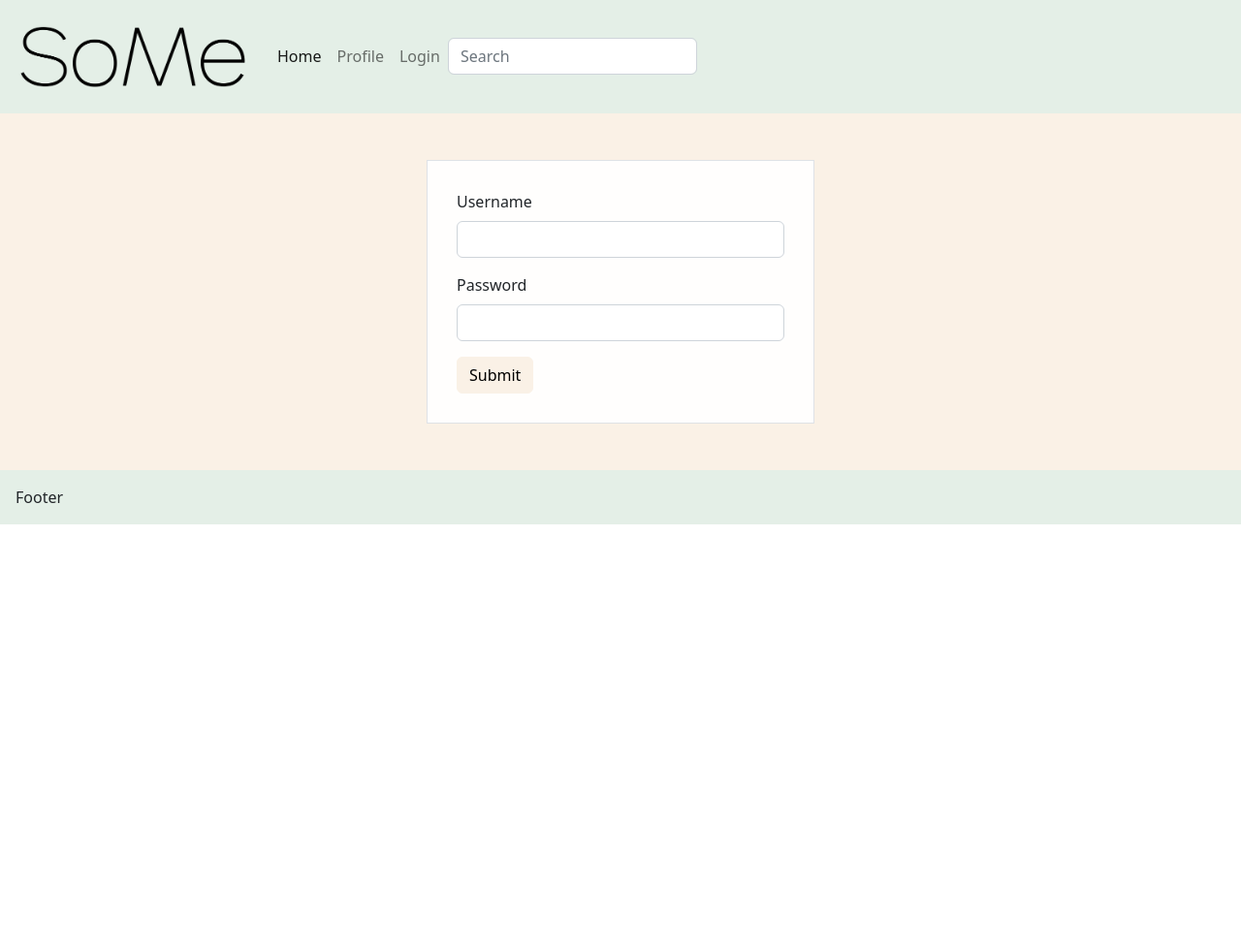
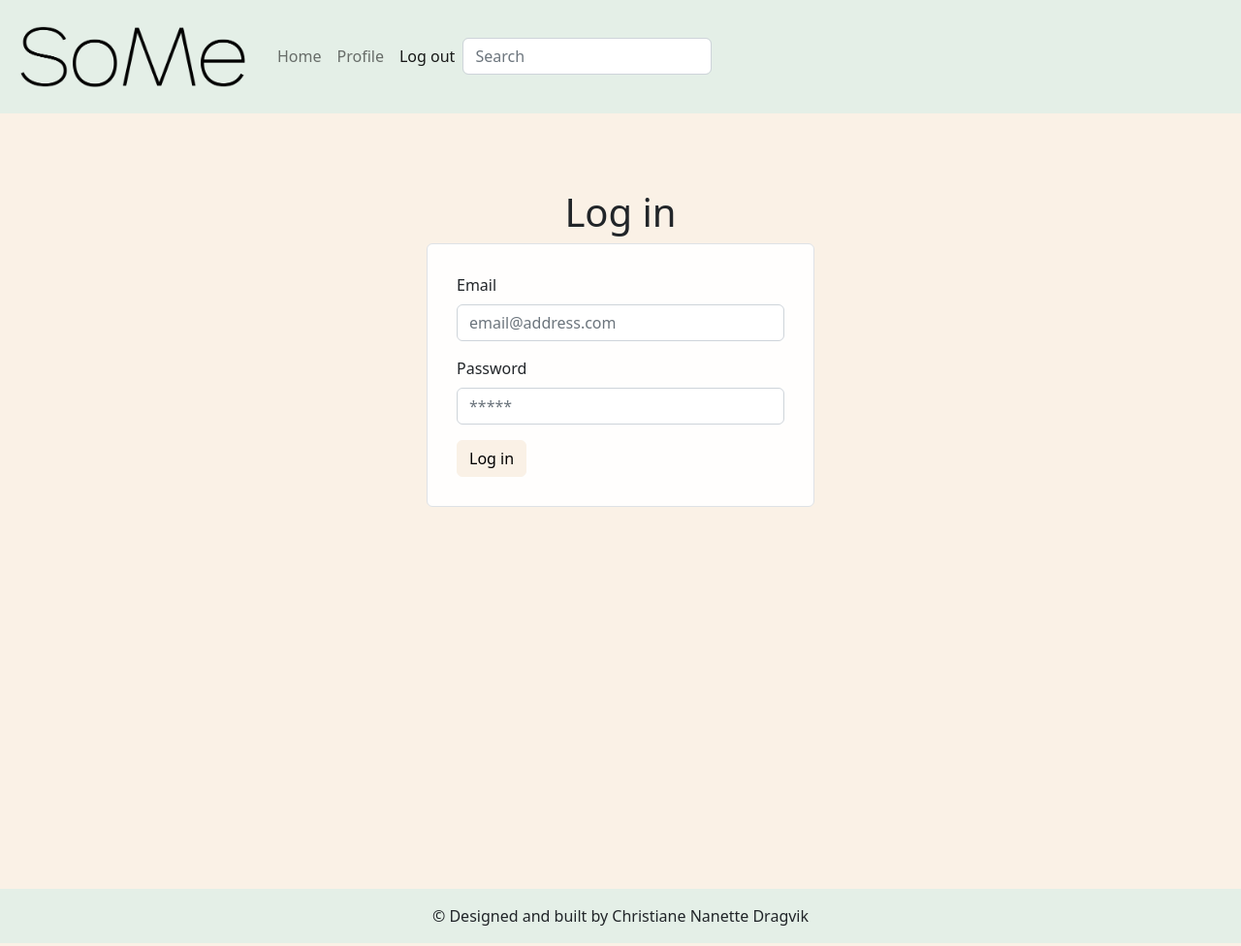
Before and after one commit to cdragvik/CSS-Frameworks, a website: page login.html in a window 1280 px wide. Shown: the whole page at 97% size. Before the commit the page ends 800 px from the top, so only its background shows below. Drawn offline with Linux system fonts and the light colour scheme.

Commit message:
Made some changed based on feedback from peers

```diff
--- a/login.html
+++ b/login.html
@@ -3,12 +3,12 @@
 <head>
     <meta charset="UTF-8">
     <meta http-equiv="X-UA-Compatible" content="IE=edge">
-    <meta name="viewport" content="width=<device-width>, initial-scale=1.0">
+    <meta name="viewport" content="width=device-width>, initial-scale=1.0">
     <title>Document</title>
     <link rel="stylesheet" href="/dist/css/styles.css">
 </head>
-<body>
-    <header>
+<body class="bg-primary">
+    <header class="sticky-top">
         <nav class="navbar navbar-expand-md bg-light">
             <div class="container-fluid">
               <a class="navbar-brand" href="index.html"><img src="images/SoMe.png" class="logo"></a>
@@ -17,38 +17,38 @@
               </button>
               <div class="collapse navbar-collapse" id="navbarNavAltMarkup">
                 <div class="navbar-nav">
-                  <a class="nav-link active" aria-current="page" href="index.html">Home</a>
+                  <a class="nav-link" aria-current="page" href="index.html">Home</a>
                   <a class="nav-link" href="profile.html">Profile</a>
-                  <a class="nav-link" href="login.html">Login</a>
-
-                </div><form class="form-inline my-2 my-lg-0">
+                  <a class="nav-link active" href="login.html">Log out</a>
+                </div>
+                <form class="form-inline my-2 my-lg-0">
                     <input class="form-control mr-sm-2" type="search" placeholder="Search" aria-label="Search">
-                  </form>
-              </div>
+                </form>
             </div>
           </nav>
     </header>
-    <main class="bg-primary">
+    <main class="min-vh-100">
         <br>
         <br>
-        <div style="width:400px" class="border bg-secondary">
+        <h1>Log in</h1>
+        <div style="max-width:400px" class="border card bg-secondary">
             <form>
                 <div class="mb-3">
-                  <label for="exampleInputEmail1" class="form-label">Username</label>
-                  <input type="email" class="form-control" id="exampleInputEmail1" aria-describedby="emailHelp">
+                  <label for="email" class="form-label">Email</label>
+                  <input type="email" class="form-control" id="email" placeholder="email@address.com" required>
                 </div>
                 <div class="mb-3">
-                  <label for="exampleInputPassword1" class="form-label">Password</label>
-                  <input type="password" class="form-control" id="exampleInputPassword1">
+                  <label for="password" class="form-label">Password</label>
+                  <input type="password" class="form-control" id="password" placeholder="*****" required>
                 </div>
-                <button type="submit" class="btn btn-primary">Submit</button>
+                <button type="submit" class="btn btn-primary btn-login" href="profile.html">Log in</button>
               </form>
         </div>
         <br>
         <br>
     </main>
     <footer>
-        <p class="bg-light p-3">Footer</p>
+        <p class="bg-light p-3 text-center">&copy; Designed and built by Christiane Nanette Dragvik</p>
     </footer>
 </body>
 </html>
--- a/src/scss/styles.scss
+++ b/src/scss/styles.scss
@@ -1,3 +1,4 @@
+@import "../../node_modules/bootstrap/scss/functions";
 @import "variables";
 @import "../../node_modules/bootstrap/scss/bootstrap.scss";
 
@@ -11,3 +12,13 @@
     padding: 30px;
     margin: auto;
 }
+
+h1 {
+    text-align: center;
+}
+
+main {
+    max-width: 1000px;
+    margin: auto;
+    padding: 30px 10px;
+}
```
Also changed, not shown: index.html (+16 -14 lines), profile.html (+36 -28 lines), dist/css/styles.css, 1 other file.
